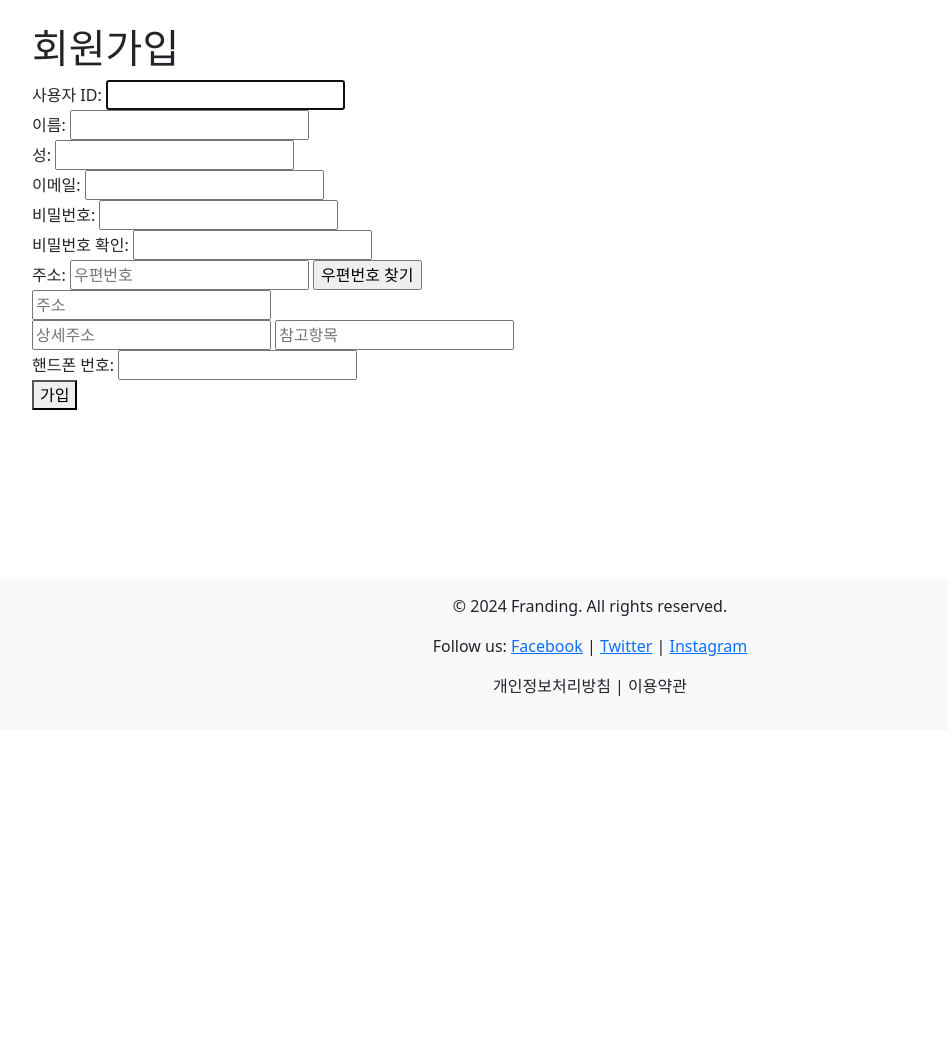
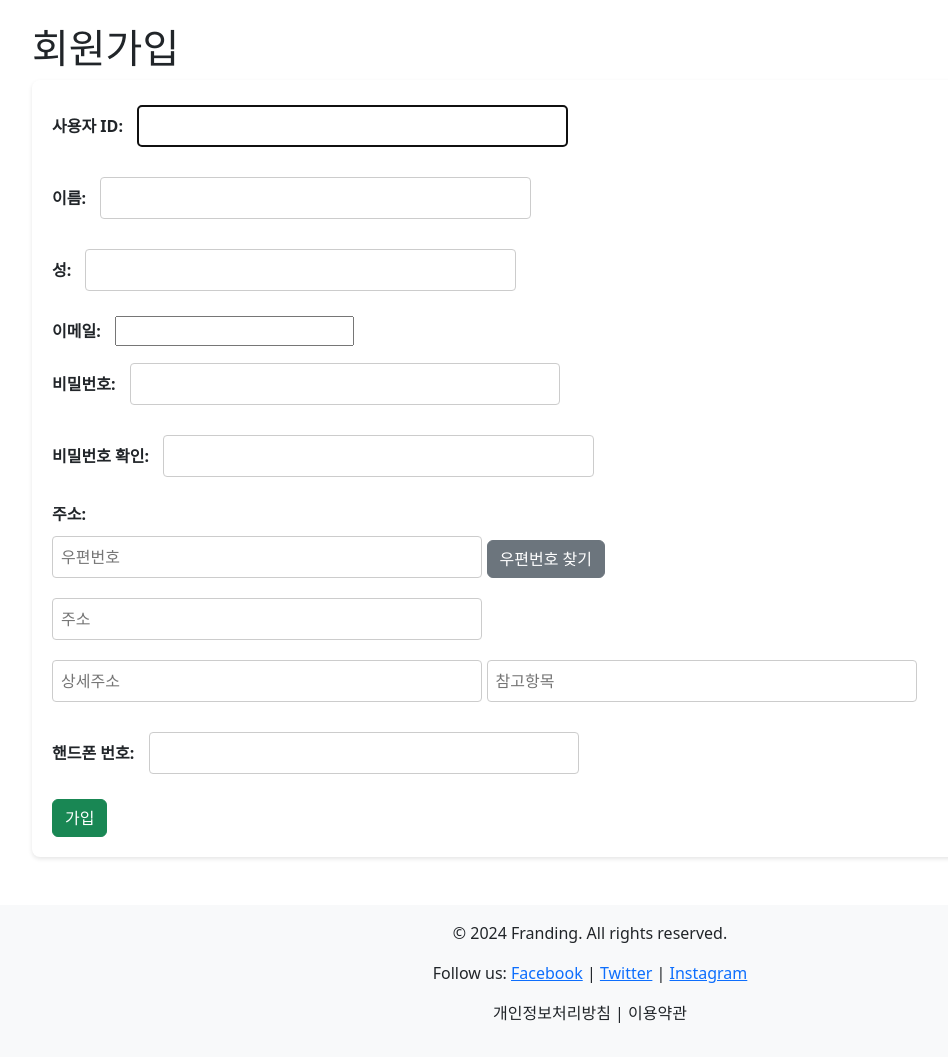
Before and after one commit to choi-jyoon/franding, a Django app: page /accounts/register/ in a window 1280 px wide. Shown: the part 70-1127 px from the top of the page, without its empty margins (50-998 px from the left). Before the commit the page ends 766 px from the top, so only its background shows below. Run offline with Django 5.2, Linux system fonts and the light colour scheme; some libraries are stand-ins or nearby versions.

Commit message:
Style: 회원가입 스타일

```diff
--- a/templates/registration/register.html
+++ b/templates/registration/register.html
@@ -2,74 +2,127 @@
 {% load widget_tweaks %}
 
 {% block title %}register.html{% endblock %}
+{% block extra-style %}
+<style>
+
+    .signup {
+        background-color: #fff;
+        padding: 20px;
+        border-radius: 8px;
+        box-shadow: 0 2px 4px rgba(0,0,0,0.1);
+    }
+
+    .info-id {
+        margin-bottom: 10px;
+    }
+
+    label {
+        display: inline-block; /* 또는 display: inline; 사용 가능 */
+        margin-bottom: 5px;
+        margin-right: 10px; /* 라벨과 다음 요소 사이의 간격을 조정합니다. 필요에 따라 값 조정 */
+        font-weight: bold;
+    }
+
+    .address {
+        width: 100%;
+        padding: 10px;
+        margin: 5px 0 15px 0;
+        display: inline-block;
+        border: 1px solid #ccc;
+        border-radius: 4px;
+        box-sizing: border-box;
+    }
+
+    .info-id input[type=text], input[type=password] {
+        width: 40%;
+        padding: 8px;
+        margin: 5px 0 15px 0;
+        display: inline-block;
+        border: 1px solid #ccc;
+        border-radius: 4px;
+        box-sizing: border-box;
+    }
+
+
+
+</style>
+{% endblock %}
 
 {% block content %}
 
     <h1>회원가입</h1>
 
 
-    {% if form.errors %}
+    {% if user_form.errors %}
     <div class="alert alert-danger">
         <div class="font-weight-bold">Wrong! Please correct the error(s) below.</div>
-        {{ form.errors }}
+        {{ user_form.errors }}
     </div>
     {% endif %}
 
-    <form action="." method="post">
+    {% if add_info_form.errors %}
+    <div class="alert alert-danger">
+        <div class="font-weight-bold">Wrong! Please correct the error(s) below.</div>
+        {{ add_info_form.errors }}
+    </div>
+    {% endif %}
+
+    <form class='signup' action="." method="post">
         {% csrf_token %}
 
         <!-- User Form -->
-        <div>
+        <div class='info-id'>
             <label for="id_username">사용자 ID:</label>
             {{ user_form.username }}
         </div>
 
-        <div>
+        <div class='info-id'>
             <label for="id_first_name">이름:</label>
             {{ user_form.first_name }}
         </div>
 
-        <div>
+        <div class='info-id'>
             <label for="id_last_name">성:</label>
             {{ user_form.last_name }}
         </div>
 
-        <div>
+        <div class='info-id'>
             <label for="id_email">이메일:</label>
             {{ user_form.email }}
         </div>
 
-        <div>
+        <div class='info-id'>
             <label for="id_password1">비밀번호:</label>
             {{ user_form.password1 }}
         </div>
 
-        <div>
+        <div class='info-id'>
             <label for="id_password2">비밀번호 확인:</label>
             {{ user_form.password2 }}
         </div>
 
         <!-- Additional Info Form -->
-        <div>
-            <label for="id_address">주소:</label>
-            <input type="text" id="postcode" placeholder="우편번호" name='postcode'>
-            <input type="button" onclick="execDaumPostcode()" value="우편번호 찾기"><br>
-            <input type="text" id="address" placeholder="주소" name='address'><br>
-            <input type="text" id="detailAddress" placeholder="상세주소" name='detailAddress'>
-            <input type="text" id="extraAddress" placeholder="참고항목" name='extraAddress'>
+        <div class='info-id'>
+            <label for="id_address">주소:</label><br>
+            <input type="text" id="postcode" placeholder="우편번호" name='postcode' class='address'>
+            <input type="button" onclick="execDaumPostcode()" value="우편번호 찾기" class="btn btn-secondary"><br>
+            <input type="text" id="address" placeholder="주소" name='address' class='address'><br>
+            <input type="text" id="detailAddress" placeholder="상세주소" name='detailAddress' class='address'>
+            <input type="text" id="extraAddress" placeholder="참고항목" name='extraAddress' class='address'>
         </div>
 
-        <div>
+        <div class='info-id'>
             <label for="id_phone">핸드폰 번호:</label>
             {{ add_info_form.phone }}
         </div>
 
-        <button type="submit">가입</button>
+        <button type="submit" class="btn btn-success">가입</button>
     </form>
 
 {% endblock %}
 
 {% block extra-script %}
+<!--다음 우편번호 API 사용-->
 <script src="//t1.daumcdn.net/mapjsapi/bundle/postcode/prod/postcode.v2.js"></script>
 <script>
     function execDaumPostcode() {
```
